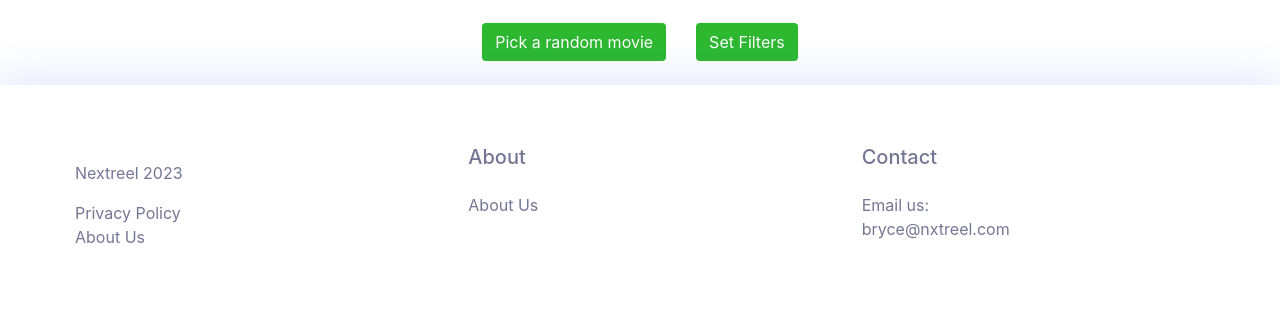
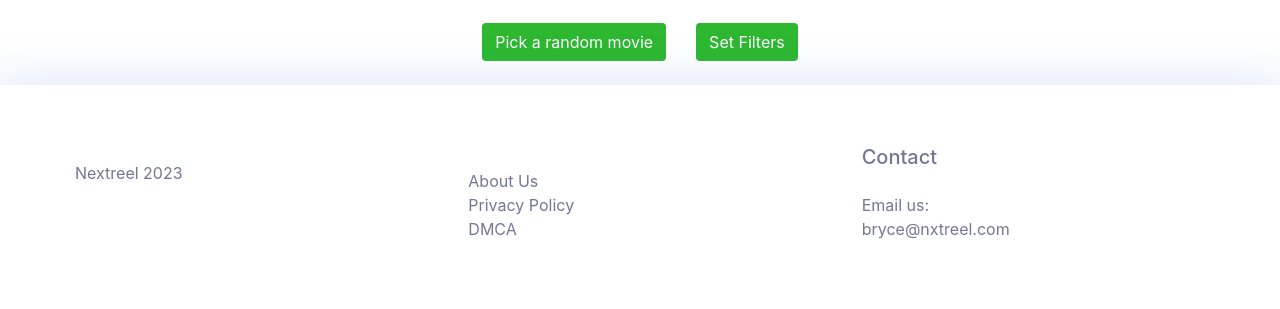
Before and after one commit to bharm16/nextreel-lite, a Flask app: page / in a window 1280 px wide. Shown: the part 671-980 px from the top of the page. After the commit the page ends 910 px from the top, so only its background shows below. Run offline with Flask 3, Linux system fonts and the light colour scheme; some libraries are stand-ins or nearby versions.

Commit message:
done. no more changes for now

```diff
--- a/templates/footer.html
+++ b/templates/footer.html
@@ -25,8 +25,8 @@
                         <div class="footer-logo mb-3"></div>
                         <p>Nextreel 2023</p>
                         <ul>
-                            <li><a href="#">Privacy Policy</a></li>
-                                <li><a href="#">About Us</a></li>
+{#                            <li><a href="#">Privacy Policy</a></li>#}
+{#                                <li><a href="#">About Us</a></li>#}
 
                         </ul>
 
@@ -36,13 +36,14 @@
                 <div class="col-12 col-sm-6 col-lg">
                     <div class="single-footer-widget section_padding_0_130">
                         <!-- Widget Title-->
-                        <h5 class="widget-title">About</h5>
+                        <h5 class="widget-title"></h5>
                         <!-- Footer Menu-->
-                        <div class="footer_menu">
                             <ul>
                                 <li><a href="#">About Us</a></li>
+                                <li><a href="#">Privacy Policy</a></li>
+                                <li><a href="#">DMCA</a></li>
                             </ul>
-                        </div>
+
                     </div>
                 </div>
 
@@ -53,6 +54,7 @@
         <h5 class="widget-title">Contact</h5>
         <!-- Footer Menu-->
         <div class="footer_menu">
+
             <ul>
                 <li>Email us: <a href="mailto:bryce@nxtreel.com">bryce@nxtreel.com</a></li>
             </ul>
--- a/templates/header.html
+++ b/templates/header.html
@@ -63,7 +63,6 @@
     <div class="col-lg-10 mb-4 text-center"> <!-- Added text-center -->
                     <p>Welcome.</p>
                     <p>Discover new films based on criteria defined by you.</p>
-                    <p>Log films you've seen so you can always get new recommendations.</p>
                 </div>
             </div>
         </div>
```
